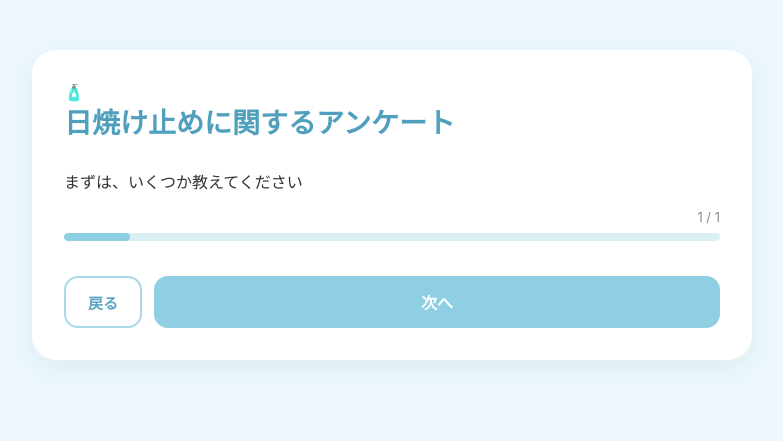
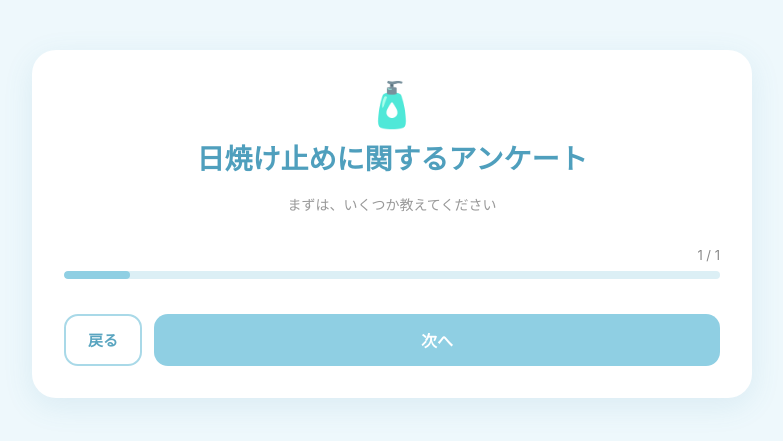
Before and after one commit to miyukieno42-cyber/sunscreen22, a Flask app: page / in a window 1280 px wide. Shown: the top 441 px of the page, without its empty margins (248-1031 px from the left). Run offline with Flask 3, Linux system fonts and the light colour scheme; some libraries are stand-ins or nearby versions.

Commit message:
Add styles for survey header and subtitle

```diff
--- a/static/style.css
+++ b/static/style.css
@@ -800,3 +800,25 @@ h2 {
     }
 
 }
+/* ===== 見出し（アイコン・サブタイトル）===== */
+
+.survey-header {
+    text-align: center;
+}
+
+.survey-icon {
+    margin-bottom: 12px;
+    font-size: 44px;
+    line-height: 1;
+}
+
+.survey-header h1 {
+    margin-bottom: 12px;
+}
+
+.survey-subtitle {
+    margin: 0 0 28px;
+    color: #999;
+    font-size: 14px;
+    line-height: 1.9;
+}
```
